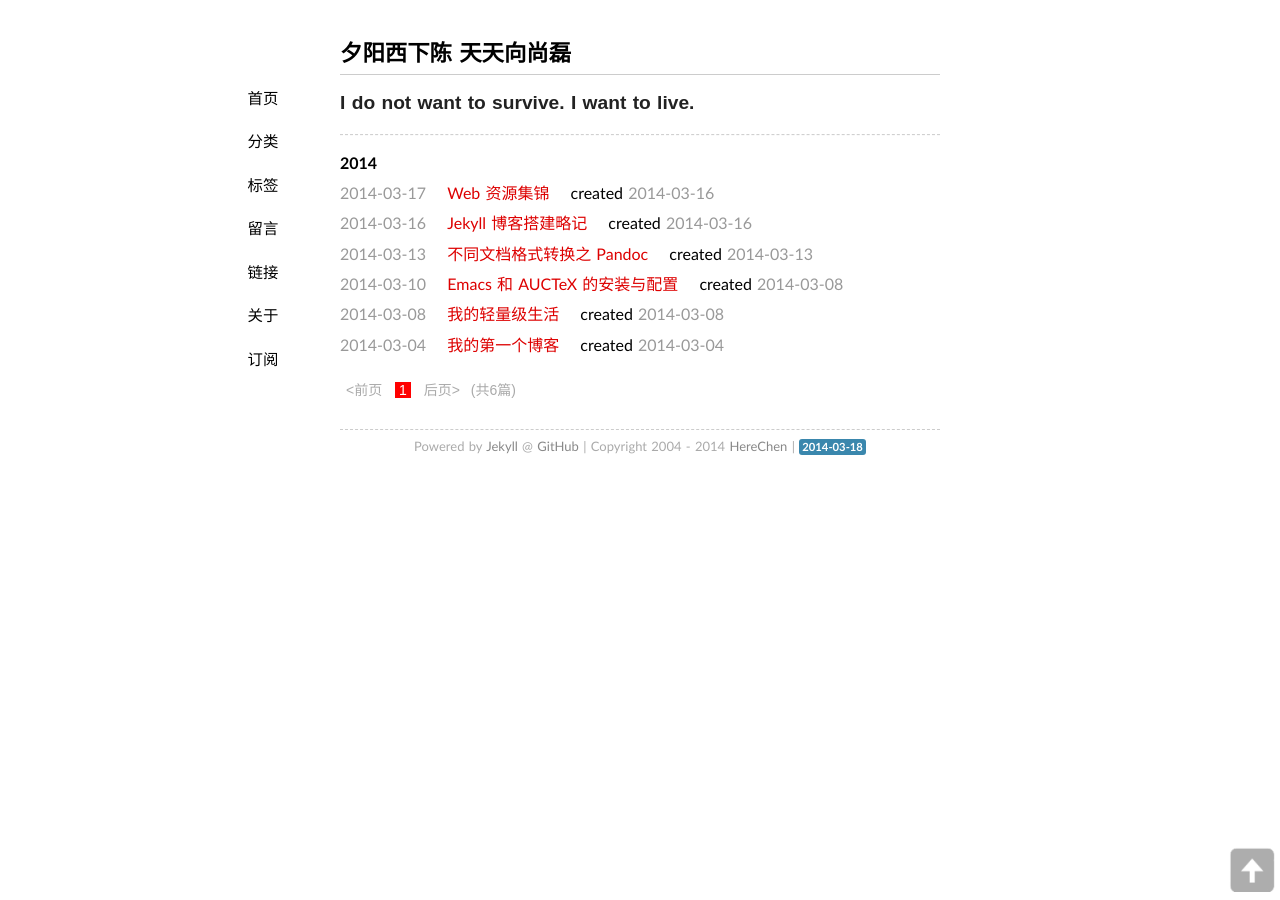
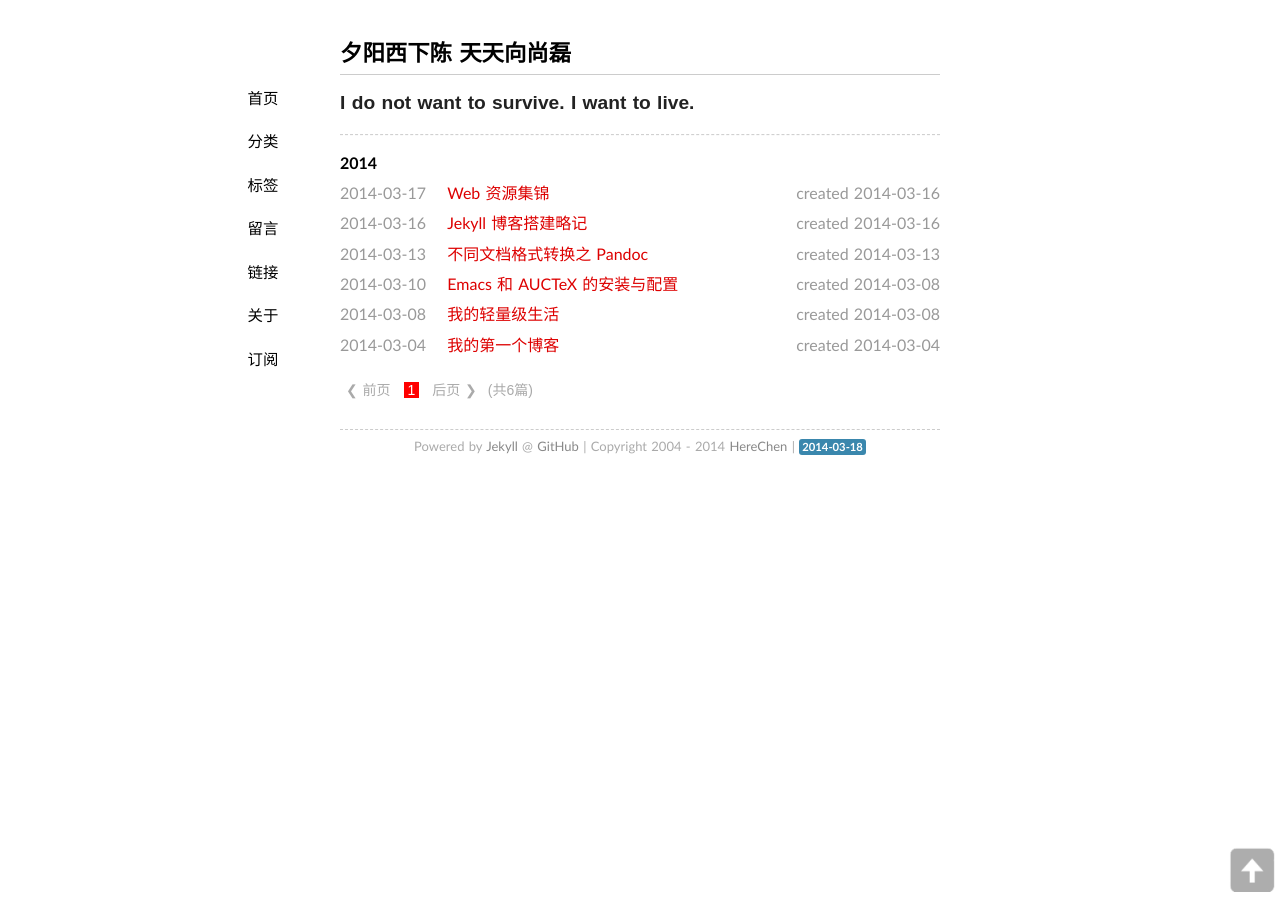
Before and after one commit to Xuezhiyuanlin/herechen.github.io, a Jekyll site: the page built from index.html, in a window 1280 px wide. Built offline with Jekyll 4.4.1, drawn with Linux system fonts in a browser that asks for light colours; some web fonts are replaced; Markdown is read by kramdown in place of the engine named in the settings; the list of posts is cut into pages by our own code.

Commit message:
herechen

```diff
--- a/index.html
+++ b/index.html
@@ -16,7 +16,7 @@ layout: page
   <li class="listing-item">
     <time datetime="{{ post.date | date:"%Y-%m-%d" }}">{{ post.date | date:"%Y-%m-%d" }}</time>
     <a href="{{ post.url }}" title="{{ post.title }}">{{ post.title }}</a>
-    created <time datetime="{{ post.date | date:"%Y-%m-%d" }}">{{ post.origindate | date:"%Y-%m-%d" }}</time>
+    <time style="float:right" datetime="{{ post.date | date:"%Y-%m-%d" }}">created {{ post.origindate | date:"%Y-%m-%d" }}</time>
     {% if site.truncate %}
     <p>{{ post.content | strip_html | truncate: site.truncate }}</p>
     {% endif%}
@@ -28,12 +28,12 @@ layout: page
 
   {% if paginator.previous_page %}
     {% if paginator.previous_page == 1 %}
-    <a href="/"><前页</a>
+    <a href="/">前页</a>
     {% else %}
-    <a href="/page{{paginator.previous_page}}">&lt;前页</a>
+    <a href="/page{{paginator.previous_page}}">&#10094; 前页</a>
     {% endif %}
   {% else %}
-    <span class="previous disabled">&lt;前页</span>
+    <span class="previous disabled">&#10094; 前页</span>
   {% endif %}
 
       {% if paginator.page == 1 %}
@@ -51,9 +51,9 @@ layout: page
     {% endfor %}
 
   {% if paginator.next_page %}
-    <a class="next" href="/page{{paginator.next_page}}">后页&gt;</a>
+    <a class="next" href="/page{{paginator.next_page}}">后页 &#10095;</a>
   {% else %}
-    <span class="next disabled" >后页&gt;</span>
+    <span class="next disabled" >后页 &#10095;</span>
   {% endif %}
   (共{{ paginator.total_posts }}篇)
 </div>
```
